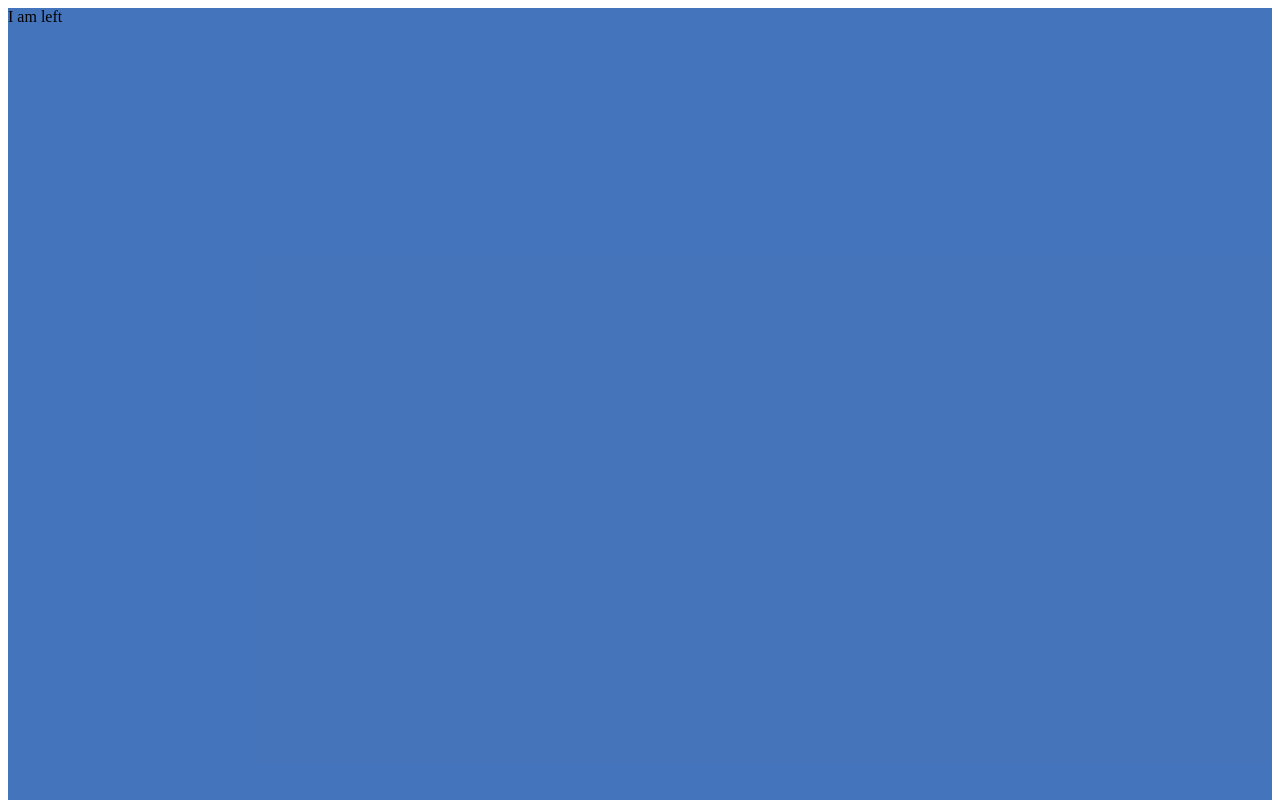
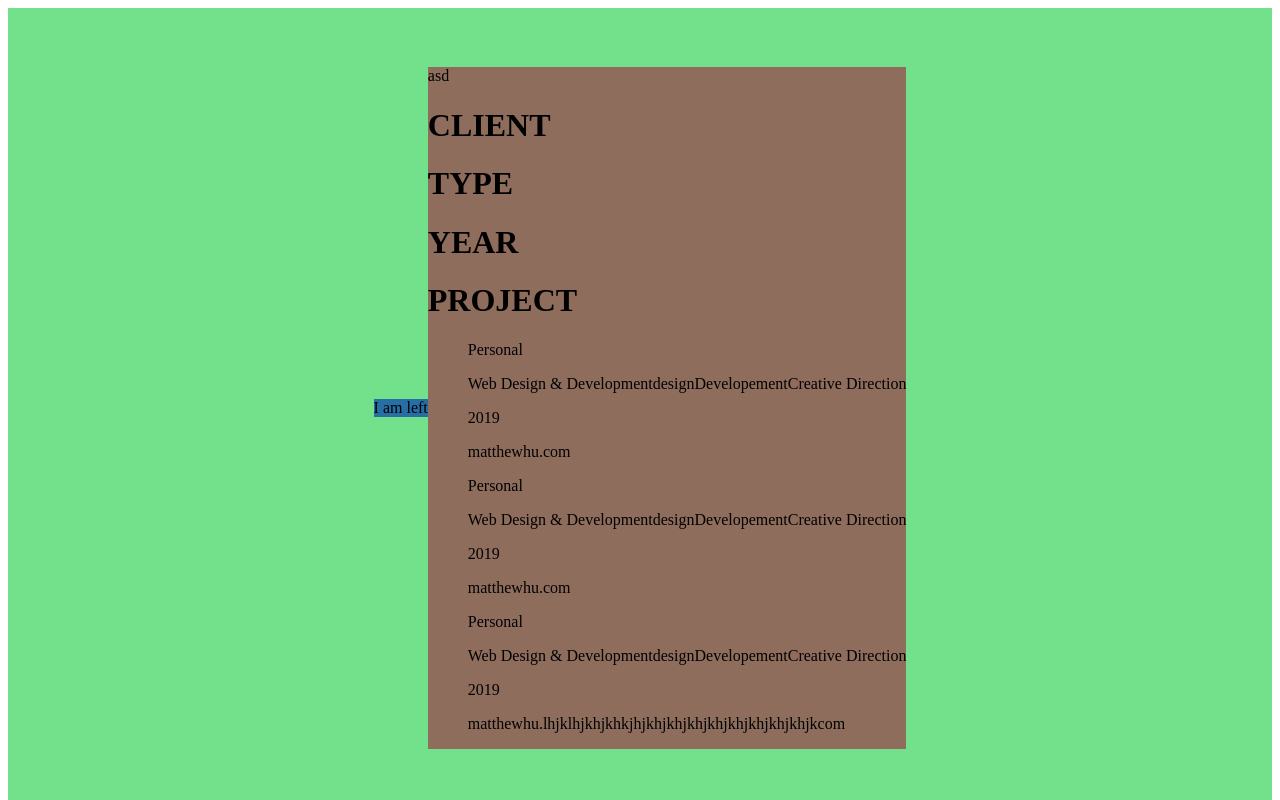
Before and after one commit to wagabooga/MatthewHuTwo, a React (Create React App) app in the folder frontend/: page / in a window 1280 px wide. Shown: the top 800 px of the page. Built offline with nearby package versions, Linux system fonts and the light colour scheme.

Commit message:
added more styling for easier progression building out components

```diff
--- a/frontend/src/styles/App.css
+++ b/frontend/src/styles/App.css
@@ -3,23 +3,21 @@ import './styles/App.css';
 */
 
 .app {
+  display: flex;
+  justify-content: center;
+  align-items: center;
+  flex-direction: row;
+  width: 100%;
   min-height: 100vh;
-  width: 100%;
-  overflow: hidden;
-  background: rgba(38, 189, 30, 0.2);
-}
-
-.RightPanelBase {
-  min-height: 100vh;
-  width: 100%;
-  overflow: hidden;
-  background: rgba(38, 189, 30, 0.2);
+  background: rgba(51, 212, 86, 0.687);
 }
 
 
 .LeftPanelBase {
-  min-height: 100vh;
-  width: 100%;
-  overflow: hidden;
   background: rgba(4, 59, 177, 0.687);
+
 }
+
+.RightPanelBase {
+  background: rgba(157, 58, 73, 0.687);
+}
```
